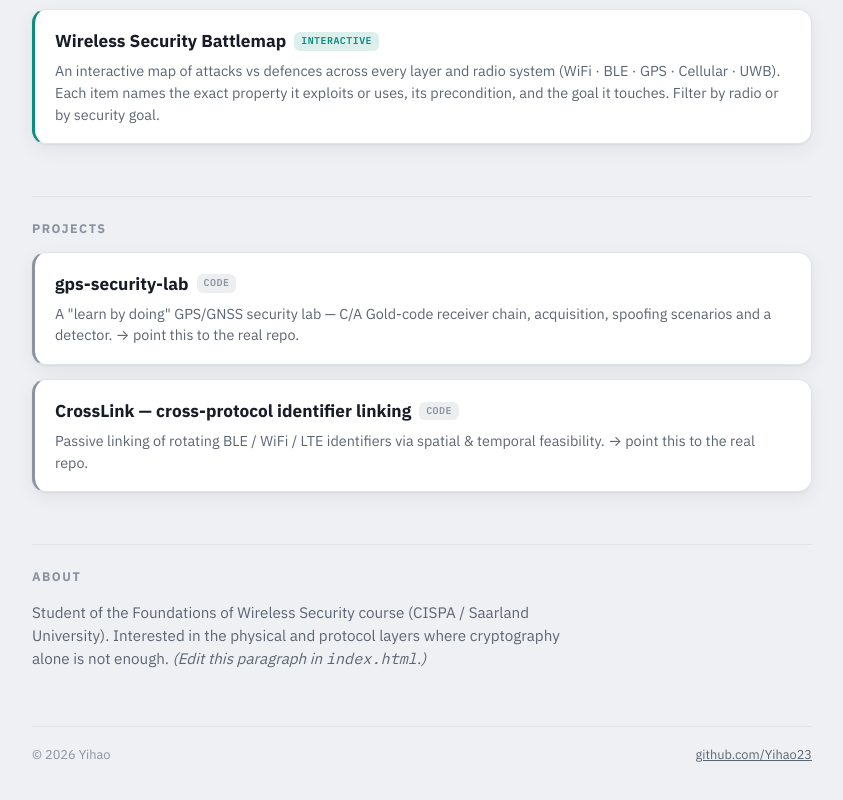
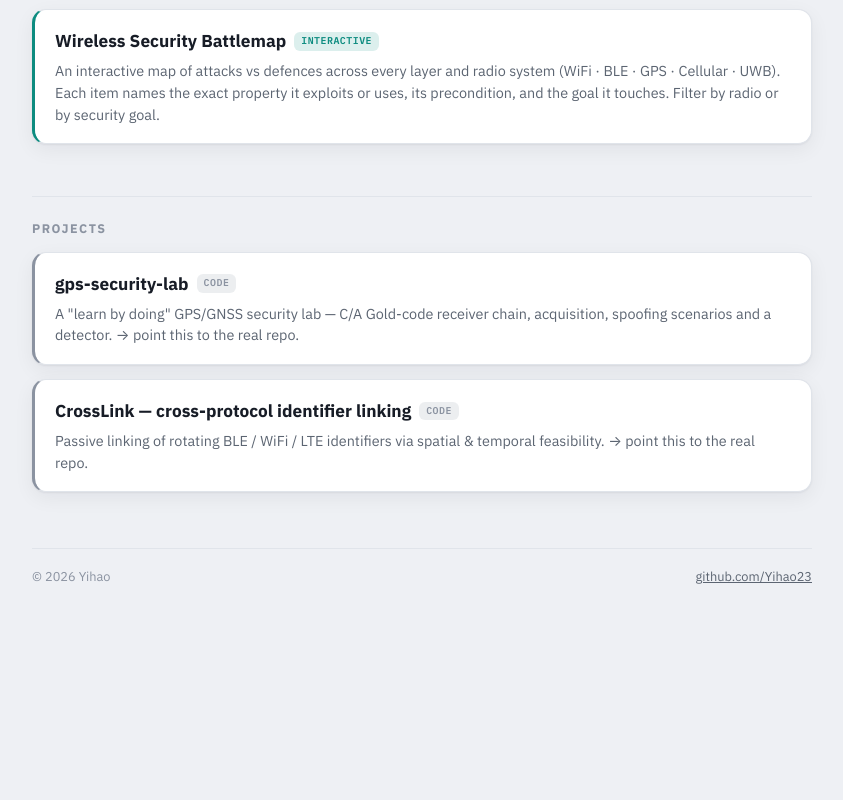
Before and after one commit to Yihao23/Yihao23.github.io, a plain HTML site: page index.html in a window 1280 px wide. Shown: the part 375-1175 px from the top of the page, without its empty margins (218-1061 px from the left). After the commit the page ends 1033 px from the top, so only its background shows below. Drawn offline with Linux system fonts and the light colour scheme.

Commit message:
Remove About section

```diff
--- a/index.html
+++ b/index.html
@@ -91,9 +91,6 @@
     </a>
   </div>
 
-  <h2>About</h2>
-  <p class="about">Student of the Foundations of Wireless Security course (CISPA / Saarland University). Interested in the physical and protocol layers where cryptography alone is not enough. <em>(Edit this paragraph in <span class="mono">index.html</span>.)</em></p>
-
   <footer>
     <span>© <span id="yr"></span> Yihao</span>
     <span><a href="https://github.com/Yihao23">github.com/Yihao23</a></span>
```
